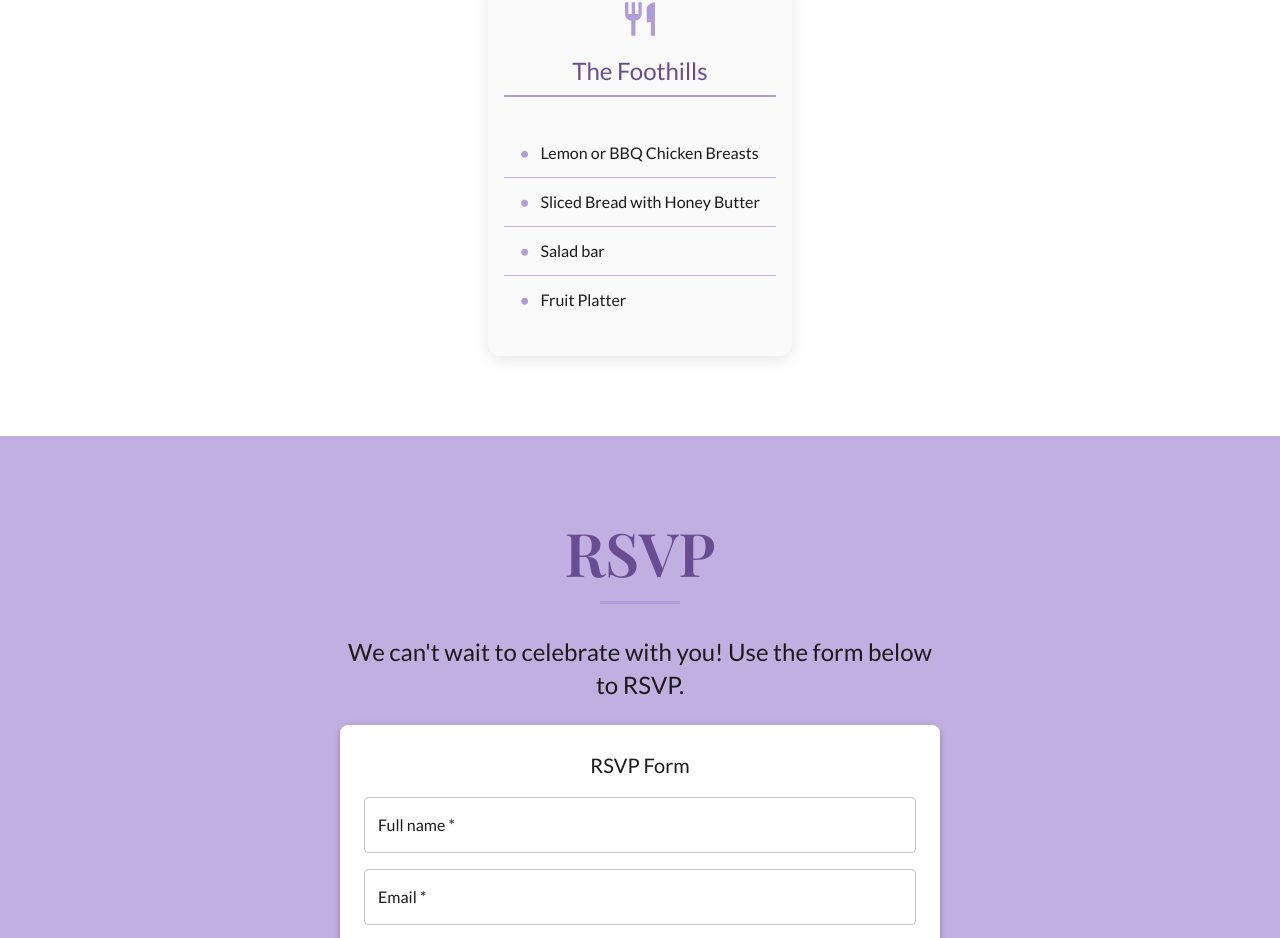
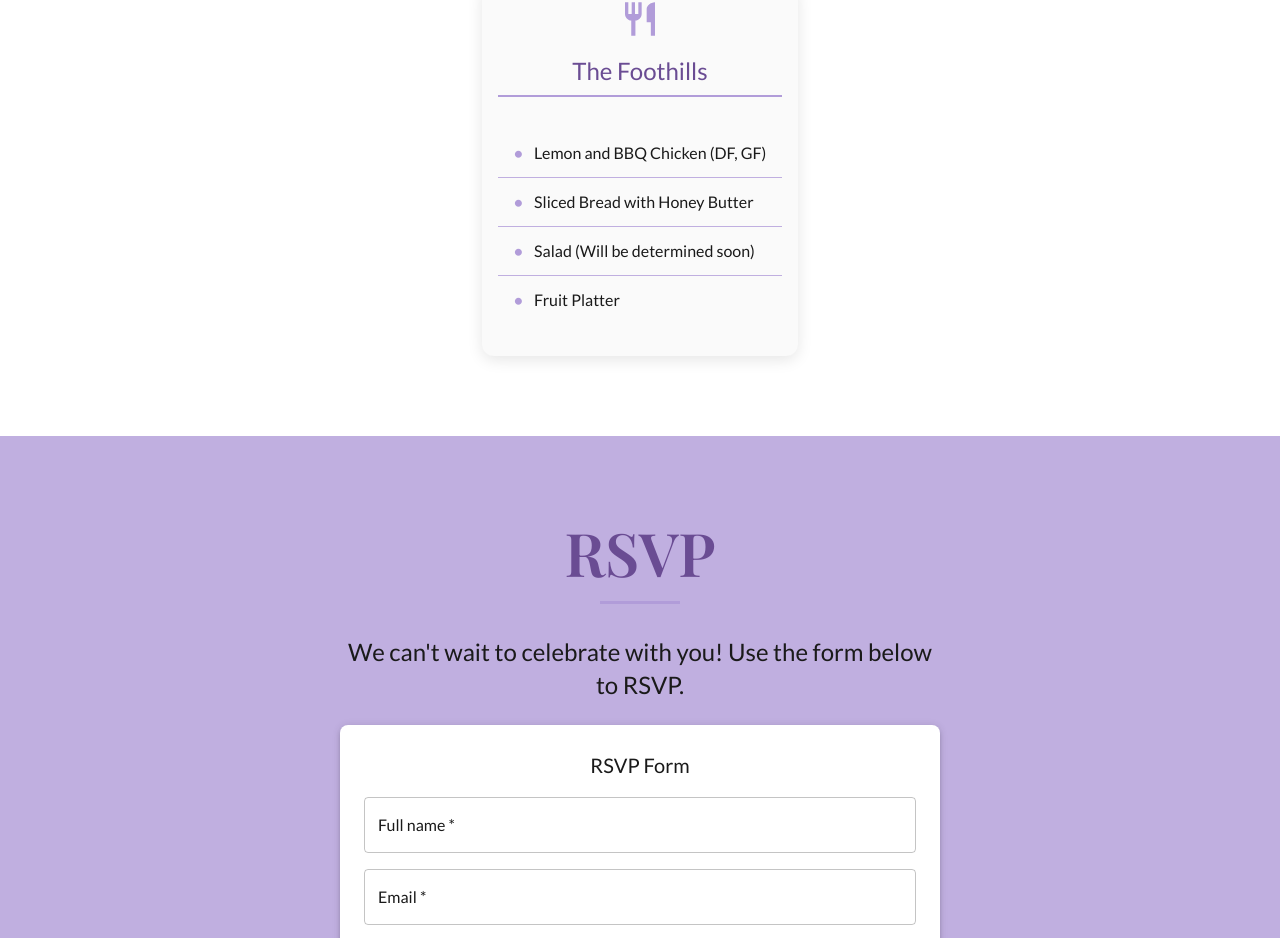
Before and after one commit to spbeal/wedding, a React (Vite) app: page / in a window 1280 px wide. Shown: the part 4035-4973 px from the top of the page. Built offline with nearby package versions, Linux system fonts and the light colour scheme.

Commit message:
update menu

```diff
--- a/src/components/Menu.tsx
+++ b/src/components/Menu.tsx
@@ -1,4 +1,4 @@
-import { Box, Container, Typography, Grid, Card, CardContent, List, ListItem, ListItemText, Button } from '@mui/material';
+import { Box, Container, Typography, Grid, Card, CardContent, List, ListItem, ListItemText } from '@mui/material';
 import { Restaurant as RestaurantIcon } from '@mui/icons-material';
 
 interface MenuCategory {
@@ -10,9 +10,9 @@ const menuCategories: MenuCategory[] = [
   {
     title: 'The Foothills',
     items: [
-      'Lemon or BBQ Chicken Breasts',
+      'Lemon and BBQ Chicken (DF, GF)',
       'Sliced Bread with Honey Butter',
-      'Salad bar',
+      'Salad (Will be determined soon)',
       'Fruit Platter',
     ],
   },
```
Lines whose indentation alone changed are shown as unchanged.
